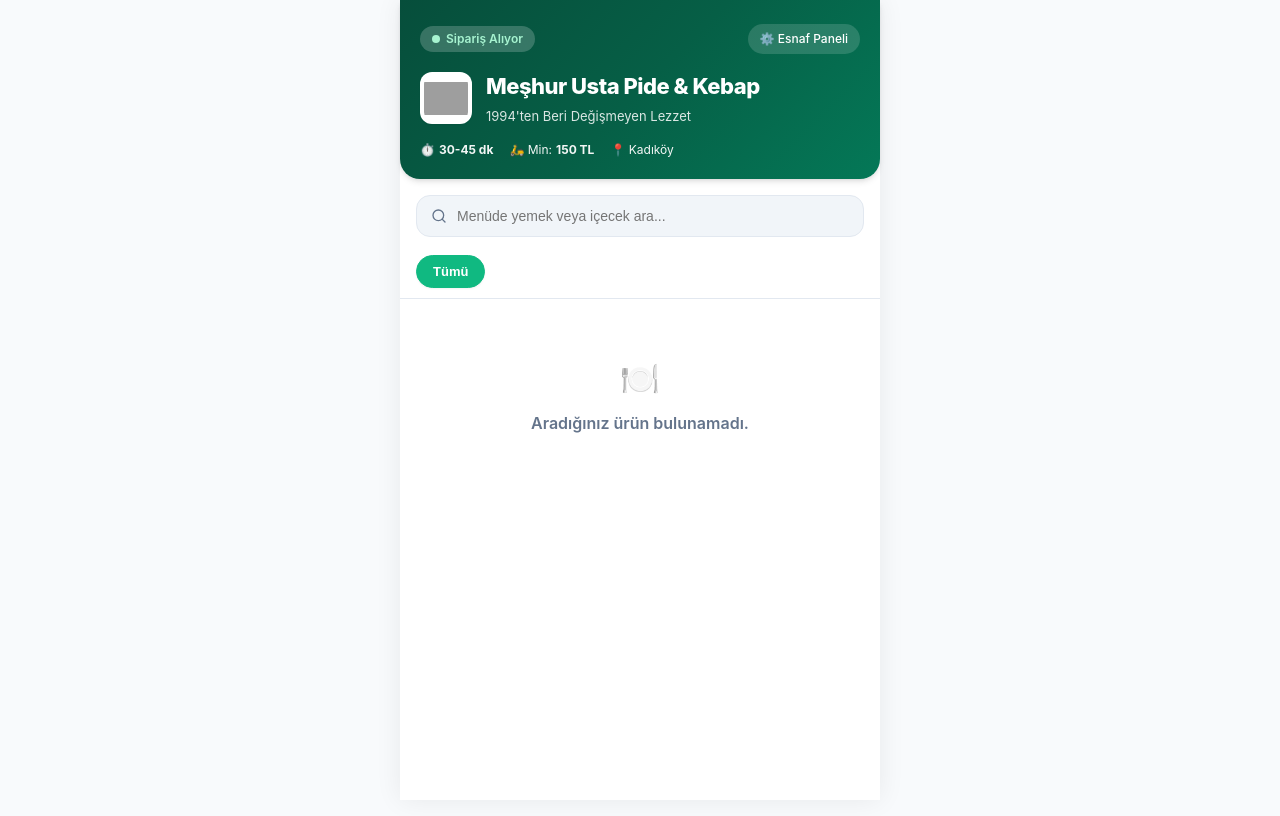
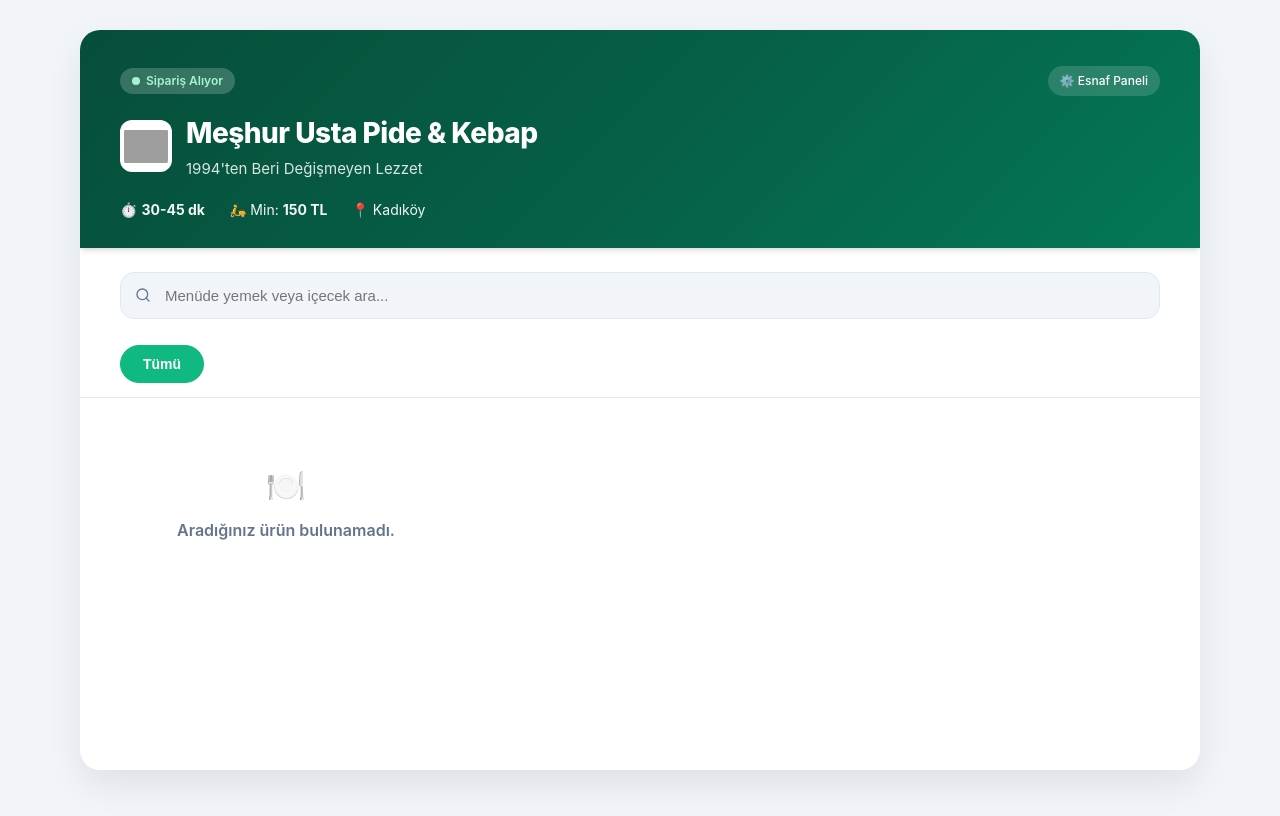
Before and after one commit to sagandaguzeldisj/esnaf-siparis, a website: page public/index.html in a window 1280 px wide. Drawn offline with Linux system fonts and the light colour scheme; no server answers; grey boxes are pictures that could not be loaded.

Commit message:
Add files via upload

```diff
--- a/public/styles.css
+++ b/public/styles.css
@@ -514,3 +514,117 @@ body {
 .whatsapp-submit-btn:active {
   transform: scale(0.98);
 }
+
+/* =========================================================
+   🖥️ MASAÜSTÜ & BİLGİSAYAR GÖRÜNÜMÜ (RESPONSIVE DESKTOP)
+   Mobildeki (< 768px) kusursuz tasarım aynen kalır.
+   Bilgisayarda ise tam ekran profesyonel web portalına dönüşür.
+   ========================================================= */
+@media (min-width: 768px) {
+  body {
+    background-color: #f1f5f9;
+  }
+
+  .app-container {
+    max-width: 1120px;
+    margin: 30px auto;
+    border-radius: var(--radius-lg);
+    overflow: hidden;
+    box-shadow: 0 15px 35px rgba(0, 0, 0, 0.08);
+    min-height: calc(100vh - 60px);
+  }
+
+  .store-header {
+    padding: 36px 40px 28px;
+    border-bottom-left-radius: 0;
+    border-bottom-right-radius: 0;
+  }
+
+  .store-info h1 {
+    font-size: 28px;
+  }
+
+  .store-info p {
+    font-size: 15px;
+  }
+
+  .store-meta {
+    font-size: 14px;
+    gap: 24px;
+    margin-top: 18px;
+  }
+
+  .search-bar-wrap {
+    padding: 24px 40px 12px;
+  }
+
+  .search-input {
+    font-size: 15px;
+    padding: 14px 18px 14px 44px;
+  }
+
+  .category-tabs {
+    padding: 14px 40px;
+  }
+
+  .category-chip {
+    padding: 10px 22px;
+    font-size: 14px;
+  }
+
+  .product-section {
+    padding: 24px 40px 40px;
+  }
+
+  .section-title {
+    font-size: 20px;
+    margin-bottom: 18px;
+  }
+
+  /* Bilgisayarda ürünleri 2'li veya 3'lü modern ızgara (grid) yap */
+  .product-grid {
+    display: grid;
+    grid-template-columns: repeat(2, 1fr);
+    gap: 20px;
+  }
+
+  @media (min-width: 1024px) {
+    .product-grid {
+      grid-template-columns: repeat(3, 1fr);
+      gap: 22px;
+    }
+  }
+
+  .product-card {
+    padding: 16px;
+    border-radius: var(--radius-md);
+    align-items: flex-start;
+    height: 100%;
+    transition: transform 0.2s, box-shadow 0.2s;
+  }
+
+  .product-card:hover {
+    transform: translateY(-2px);
+    box-shadow: var(--shadow-md);
+  }
+
+  .product-img {
+    width: 95px;
+    height: 95px;
+  }
+
+  .product-name {
+    font-size: 16px;
+  }
+
+  .product-desc {
+    font-size: 13px;
+    margin-bottom: 10px;
+  }
+
+  .cart-bar-btn {
+    max-width: 650px;
+    font-size: 16px;
+    padding: 16px 24px;
+  }
+}
```
